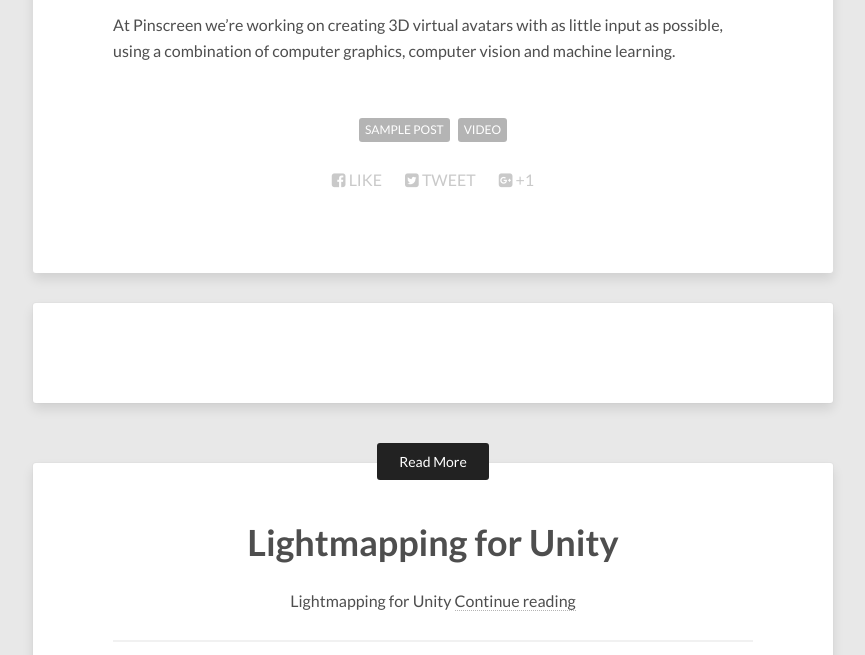
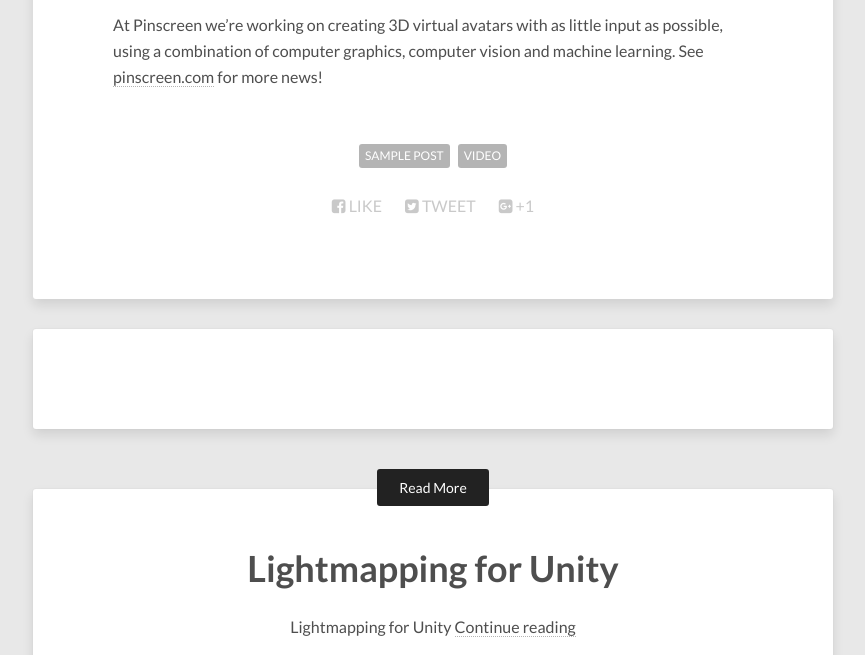
Before and after one commit to fursund/fursund.github.io, a Jekyll site: the page built from _posts/2017-02-06-pinscreen.md, in a window 1280 px wide and 900 px high, scrolled down 360 px, cut to the strip 245-900 px from the top of the window. Shown: the whole strip, without its empty margins (207-1072 px from the left). Built offline with Jekyll 4.4.1, drawn with Linux system fonts in a browser that asks for light colours; nearby versions of some CDN libraries; comment, search, counter and statistics services are not loaded.

Commit message:
Update 2017-02-06-pinscreen.md
Fix link

```diff
--- a/_posts/2017-02-06-pinscreen.md
+++ b/_posts/2017-02-06-pinscreen.md
@@ -7,4 +7,4 @@ tags: [sample post, video]
 
 <iframe width="560" height="315" src="https://www.youtube.com/embed/qX8AIRsFmTA" frameborder="0" allowfullscreen></iframe>
 
-At Pinscreen we're working on creating 3D virtual avatars with as little input as possible, using a combination of computer graphics, computer vision and machine learning.
+At Pinscreen we're working on creating 3D virtual avatars with as little input as possible, using a combination of computer graphics, computer vision and machine learning. See [pinscreen.com](https://pinscreen.com/) for more news!
```
